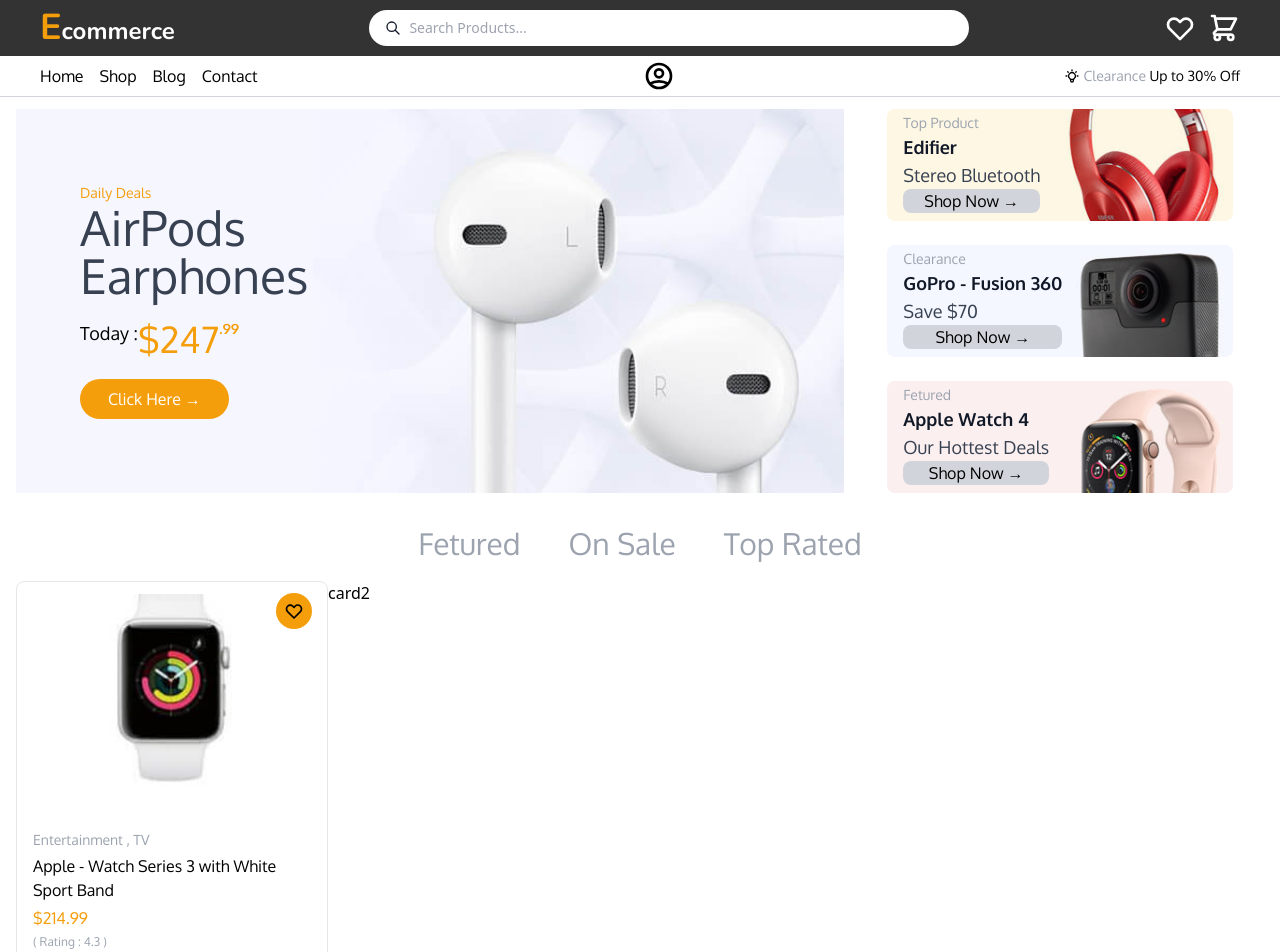
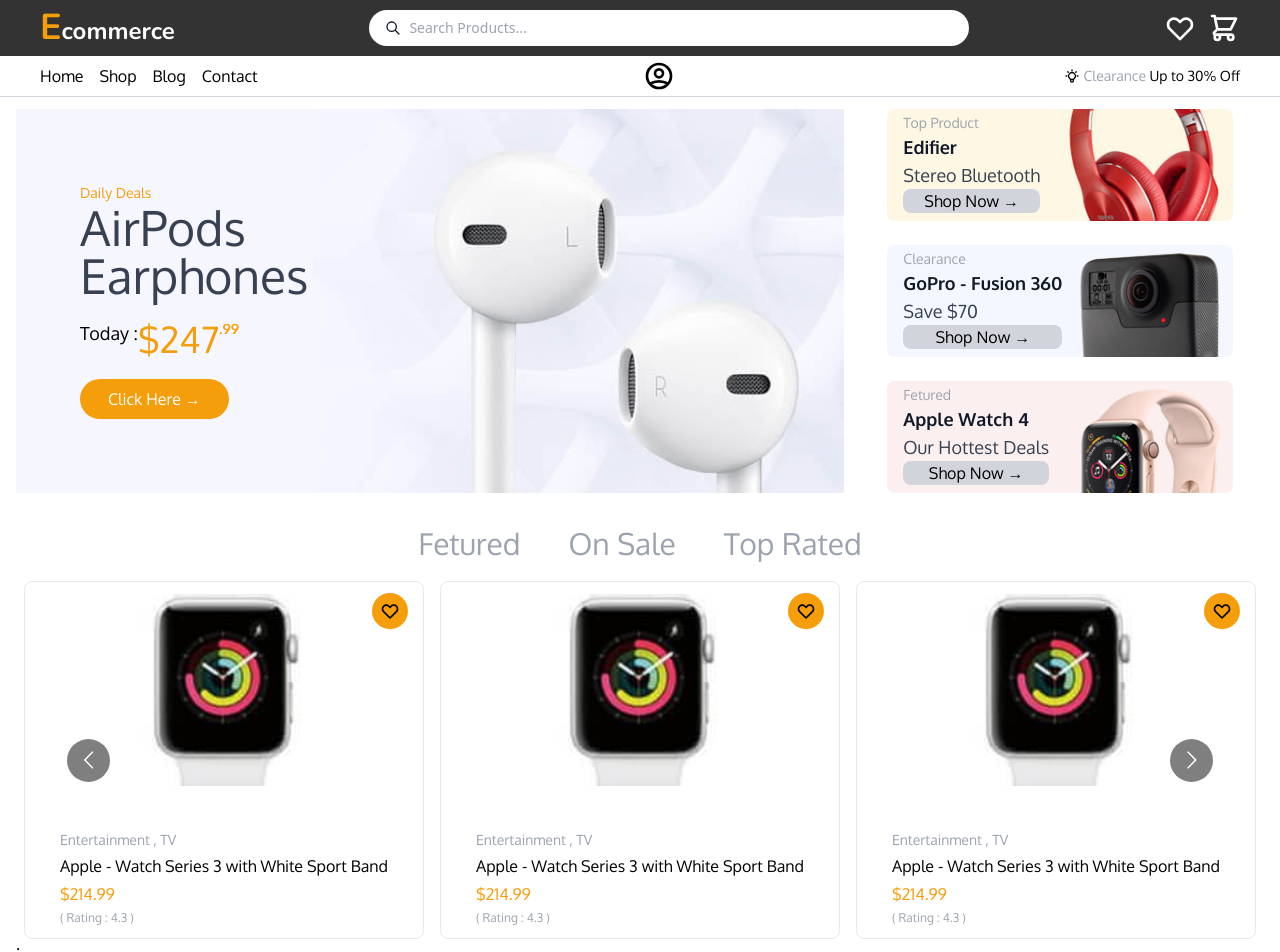
Before and after one commit to nayeemuddin-bd100/ecommerce-react, a React (Create React App) app: page / in a window 1280 px wide. Shown: the top 952 px of the page. Built offline with nearby package versions, Linux system fonts and the light colour scheme.

Commit message:
created custom carousel

```diff
--- a/package.json
+++ b/package.json
@@ -10,6 +10,7 @@
     "@testing-library/user-event": "^12.1.10",
     "react": "^17.0.2",
     "react-dom": "^17.0.2",
+    "react-multi-carousel": "^2.6.5",
     "react-router-dom": "^5.2.0",
     "react-scripts": "4.0.3",
     "web-vitals": "^1.0.1"
--- /dev/null
+++ b/src/components/HeroItems/HeroCarousel.jsx
@@ -0,0 +1,42 @@
+import React from 'react';
+import Carousel from 'react-multi-carousel';
+import 'react-multi-carousel/lib/styles.css';
+import ProductCard from '../ProductCard/ProductCard';
+
+function HeroCarousel() {
+    const responsive = {
+        desktop: {
+            breakpoint: { max: 3000, min: 1024 },
+            items: 4,
+            slidesToSlide: 3, // optional, default to 1.
+        },
+        tablet: {
+            breakpoint: { max: 1024, min: 464 },
+            items: 3,
+            slidesToSlide: 2, // optional, default to 1.
+        },
+        mobile: {
+            breakpoint: { max: 464, min: 0 },
+            items: 1,
+            slidesToSlide: 1, // optional, default to 1.
+        },
+    };
+    return (
+        <div>
+            <Carousel responsive={responsive} infinite draggable>
+                <ProductCard className="" />
+                <ProductCard />
+                <ProductCard />
+                <ProductCard />
+                <ProductCard />
+                <ProductCard />
+                <ProductCard />
+                <ProductCard />
+                <ProductCard />
+            </Carousel>
+            ;
+        </div>
+    );
+}
+
+export default HeroCarousel;
--- a/src/components/HeroItems/index.jsx
+++ b/src/components/HeroItems/index.jsx
@@ -1,63 +1,18 @@
-import { HeartIcon } from '@heroicons/react/outline';
-import React, { useState } from 'react';
-import DemoProduct from '../../assets/img/demo-product.jpg';
+import React from 'react';
+import HeroCarousel from './HeroCarousel';
 import HeroTitles from './HeroTitles';
 
 function HeroItems() {
-    const [added, setAdded] = useState(false);
+    // const [added, setAdded] = useState(false);
 
     return (
         <div className="">
             {/* Hero Title Button */}
             <HeroTitles />
-            <div className="grid grid-rows-1 grid-cols-2 sm:grid-cols-3 md:grid-cols-4">
-                <div className="relative">
-                    <div className="group border border-gray-200 flex flex-col justify-center items-center rounded-lg overflow-hidden  ">
-                        <img
-                            className="w-full h-48 my-3 object-cover "
-                            src={DemoProduct}
-                            alt="Product 1"
-                        />
-
-                        <div className="w-full overflow-hidden">
-                            <button
-                                type="button"
-                                className="bg-yellow-500 hover:bg-yellow-700 text-white  py-1 w-full  transition-all duration-700 ease-in-out  rounded-t-sm transform translate-y-10 group-hover:translate-y-0 "
-                            >
-                                Add to Cart
-                            </button>
-                        </div>
-                        {/* card details */}
-                        <div className="flex flex-col mx-4 gap-1 font-osygen  overflow-hidden ">
-                            <p className="text-gray-400 text-sm "> Entertainment , TV</p>
-                            <p className="text-base font-normal hover:text-yellow-500 transition-all">
-                                {' '}
-                                Apple - Watch Series 3 with White Sport Band{' '}
-                            </p>
-                            <h3 className="text-base text-yellow-500"> $214.99 </h3>
-                            <p className="text-xs text-gray-400 mb-3">( Rating : 4.3 )</p>
-                        </div>
-                    </div>
-
-                    {/* wishlist Button */}
-                    <div className="group absolute top-3 right-4 bg-yellow-500 rounded-full  p-2 gap-1 text-xs  transition-all ">
-                        <button
-                            onClick={() => setAdded(!added)}
-                            type="button"
-                            className="flex justify-center items-center"
-                        >
-                            <span className="mx-2 hidden group-hover:block ">Add to whishlist</span>
-
-                            <HeartIcon
-                                className={`w-5 ${
-                                    added ? 'fill-current text-black object-fill' : ''
-                                }`}
-                            />
-                        </button>
-                    </div>
-                </div>
-                <div> card2</div>
-            </div>
+            {/* <div className="grid grid-rows-1 grid-cols-2 gap-3 sm:grid-cols-3 md:grid-cols-4">
+                <HeroCarousel />
+            </div> */}
+            <HeroCarousel />
         </div>
     );
 }
--- a/src/components/ProductCard/index.jsx
+++ b/src/components/ProductCard/ProductCard.jsx
@@ -5,7 +5,7 @@
 export default function ProductCard() {
     const [added, setAdded] = useState(false);
     return (
-        <div className="relative">
+        <div className="relative sm:mx-1 md:mx-2 ">
             <div className="group border border-gray-200 flex flex-col justify-center items-center rounded-lg overflow-hidden  ">
                 <img className="w-full h-48 my-3 object-cover " src={DemoProduct} alt="Product 1" />
 
```
Also changed, not shown: 1 other file (tests, documents, lock files or other folders).
